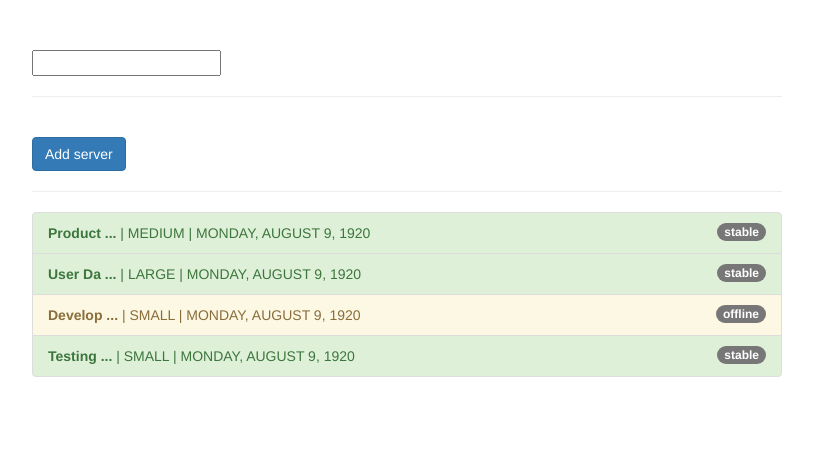
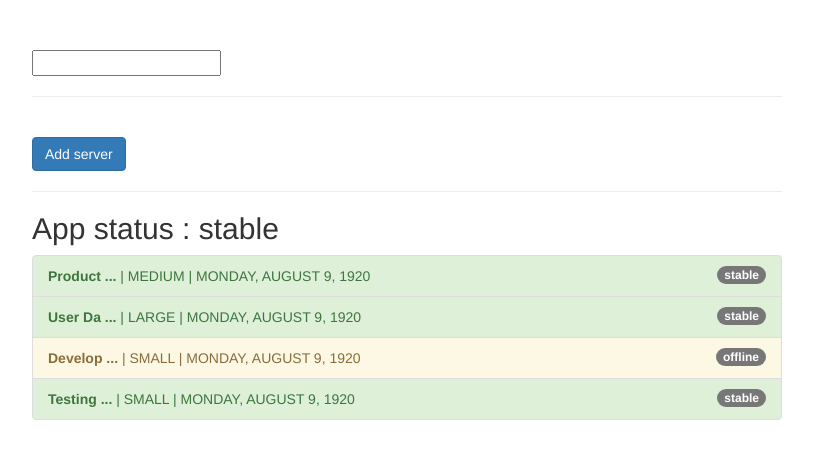
Before and after one commit to VitoCornelius/Angular-learn_pipes, an Angular app: page / in a window 1280 px wide. Shown: the top 458 px of the page, without its empty margins (233-1046 px from the left). Built offline with nearby package versions, Linux system fonts and the light colour scheme.

Commit message:
Try out the async pipe, show the result of the promise in the tmaplate

```diff
--- a/src/app/app.component.html
+++ b/src/app/app.component.html
@@ -7,6 +7,9 @@
       <br>
       <button class="btn btn-primary" (click)="onAddserver()">Add server</button>
       <hr>
+
+      <h2>App status : {{appStatus | async}}</h2>
+
 
       <ul class="list-group">
         <li
--- a/src/app/app.component.ts
+++ b/src/app/app.component.ts
@@ -6,6 +6,12 @@
   styleUrls: ['./app.component.css']
 })
 export class AppComponent {
+  appStatus = new Promise((resolve, reject)=> {
+    setTimeout(
+      () => {
+        resolve('stable');
+      }, 2000);
+  });
   servers = [
     {
       instanceType: 'medium',
```
